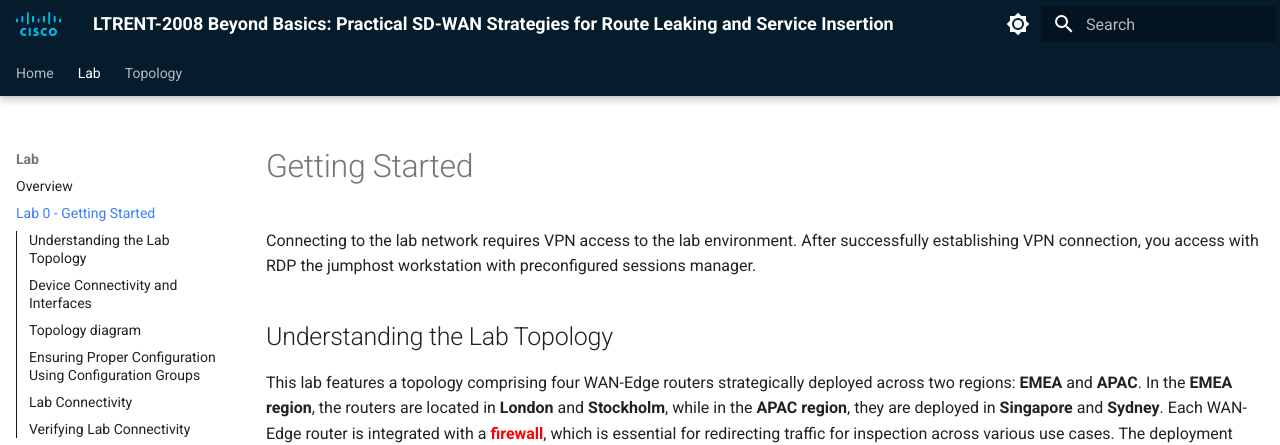
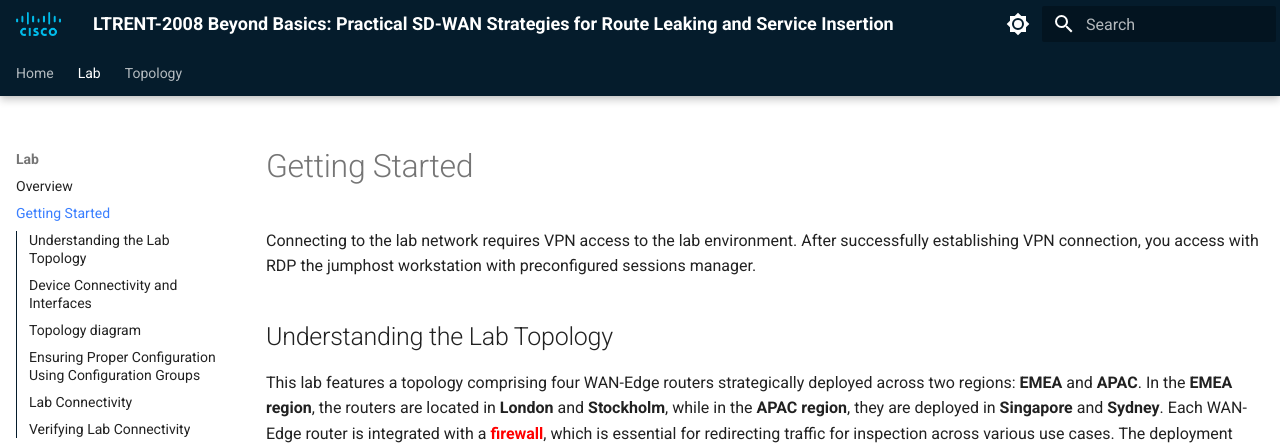
Before and after one commit to ciscodocs/ltrent-2008-clemea25, an MkDocs documentation site: the page built from docs/getting_started.md, in a window 1280 px wide. Shown: the top 445 px of the page. Built offline with MkDocs 1.6.1 and Material for MkDocs 9.7.7, drawn with Linux system fonts in a browser that asks for light colours.

Commit message:
Lab 0 Task finalized.

```diff
--- a/mkdocs.yml
+++ b/mkdocs.yml
@@ -79,7 +79,7 @@ nav:
   - Home: index.md
   - Lab:
       - Overview: overview.md
-      - Lab 0 - Getting Started: getting_started.md
+      - Getting Started: getting_started.md
       - Lab 1 - Route traffic from Stockholm to Sydney via local firewall in Stockholm: lab1_getting_started.md
       - Lab 2 - Getting Started: lab2_getting_started.md
       - Lab 3 - Getting Started: lab3_getting_started.md
```
